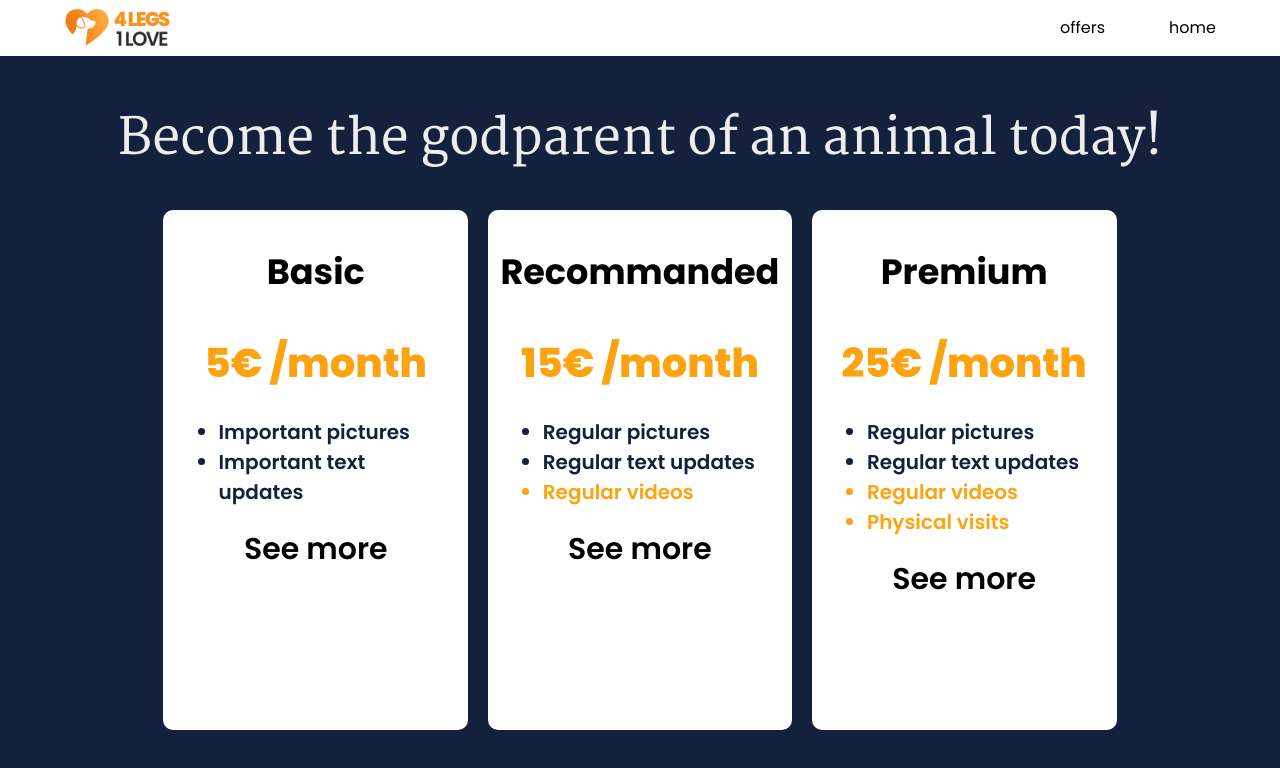
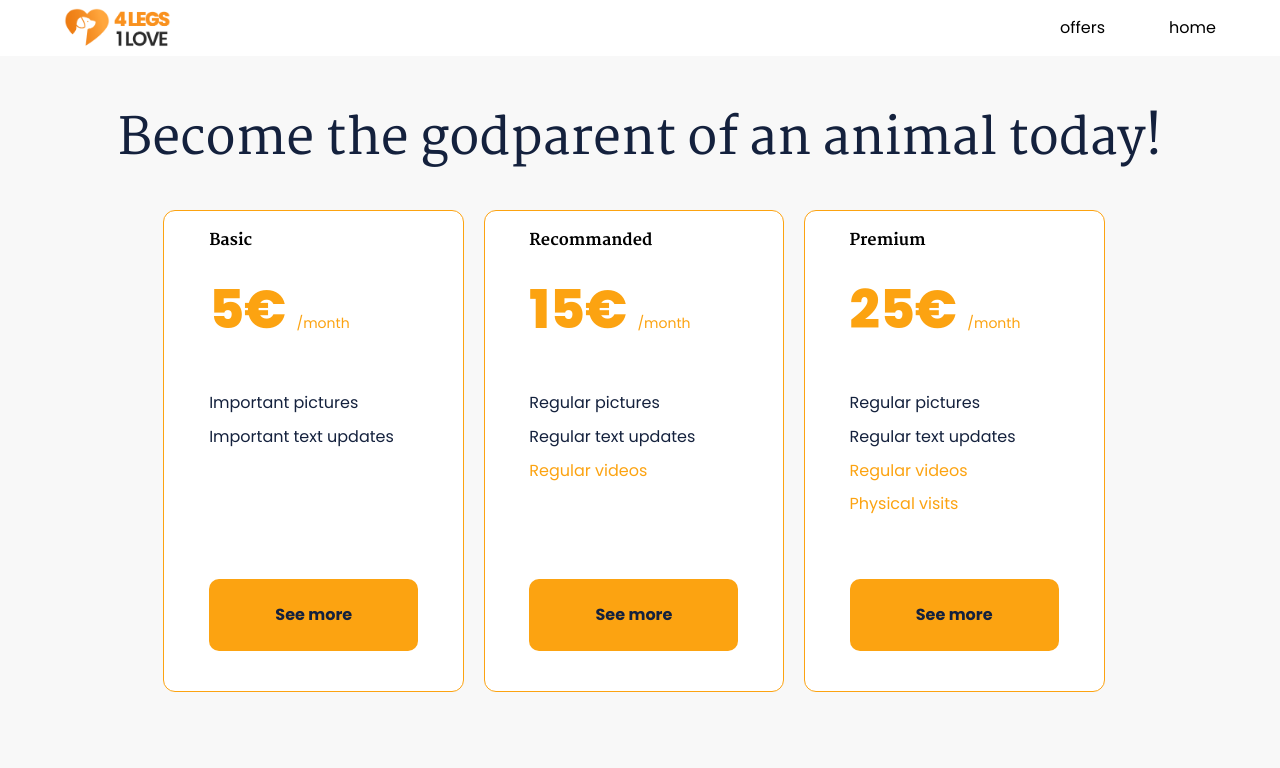
Before and after one commit to Pitch92/4legs1love, a plain HTML site: page browse.html in a window 1280 px wide. Drawn offline with Linux system fonts and the light colour scheme.

Commit message:
Add files via upload

```diff
--- a/browse.css
+++ b/browse.css
@@ -6,14 +6,13 @@ html
 }
 body
 {
-	background-color: #14213D;
+	background-color: #F8F8F8;
 	margin:0;
 }
 
 .row
 {
 	padding: 0% 12% 0% 12%;
-	text-align: center;
 }
 
 .cover
@@ -21,23 +20,25 @@ body
 	height: 25vh;
 	line-height: 35vh;
 	text-align: center;
+	justify-content: center;
 }
 
 .column
 {
 	font-family: 'Poppins', sans-serif;
-	font-weight: 600;
+	font-weight: 300;
 	font-size: 30px;
 	color: black;
-	text-align: center;
 	float: left;
 
-	width: 31.33%;
-	height: 520px;
+	width: calc(31.33% - 6px);
+	height: 60vh;
 	margin: 1%;
 
 	background-color: white;
-	border-radius: 10px;
+	border-radius: 12px;
+	border: 1px solid #FCA311;
+	position: relative;
 }
 
 .column:hover
@@ -57,6 +58,33 @@ body
 	cursor: pointer;
 }
 
+
+.button {
+	background-color: #FCA311;
+	background-size: 100%;
+
+	font-family: 'Poppins', sans-serif;
+	color:  #14213D;
+	font-weight: 700;
+	font-size: 12pt;
+
+	border-radius: 10px;
+
+	height: 9vh;
+	line-height: 9vh;
+
+	position: absolute;
+	bottom: 5vh;
+	width: 70%;
+	margin-left:15%;
+	margin-right:15%;
+
+	text-align: center;
+
+}
+
+
+
 .menu
 {
 	margin:0;
@@ -68,6 +96,7 @@ body
 	font-family: 'Poppins', sans-serif;
 
 	position:fixed;
+	z-index: 3;
 
 }
 
@@ -84,34 +113,52 @@ body
 	float: right;
 }
 
+.smallFont
+{
+	font-size: 14px;
+	font-weight: 400;
+}
 
 h1
 {
 	font-family: 'Martel', serif;
 	font-weight: 600;
 	font-size: 50px;
-	color: #EDEDED;
+	color: #14213D;
 	margin: 0;
-	padding: 0;
-
+	padding: 0px;
 }
 
 h2
 {
 	font-family: 'Poppins', sans-serif;
 	font-weight: 800;
-	font-size: 30pt;
-	margin: 8%;
+	font-size: 40pt;
 	padding: 0px;
 	color: #FCA311;
+	margin: 0;
+	margin-left: 15%;
 }
 
-h4
+h3
 {
-	margin: 5%;
-	margin-top: 1%;
-	font-size: 15pt;
+	font-size: 12pt;
+	margin-left: 15%;
+	font-family: 'Martel', serif;
+	font-weight: 800;
+}
+h4 li
+{
+	margin-top: 3%;
+	font-size: 12pt;
 	text-align: left;
+	margin-left: 15%;
 	color: #14213D;
-	font-weight: 600;
+	font-weight: 400;
 }
+
+ul {
+	list-style-type: none;
+	padding: 0;
+	margin: 0;
+}
```
